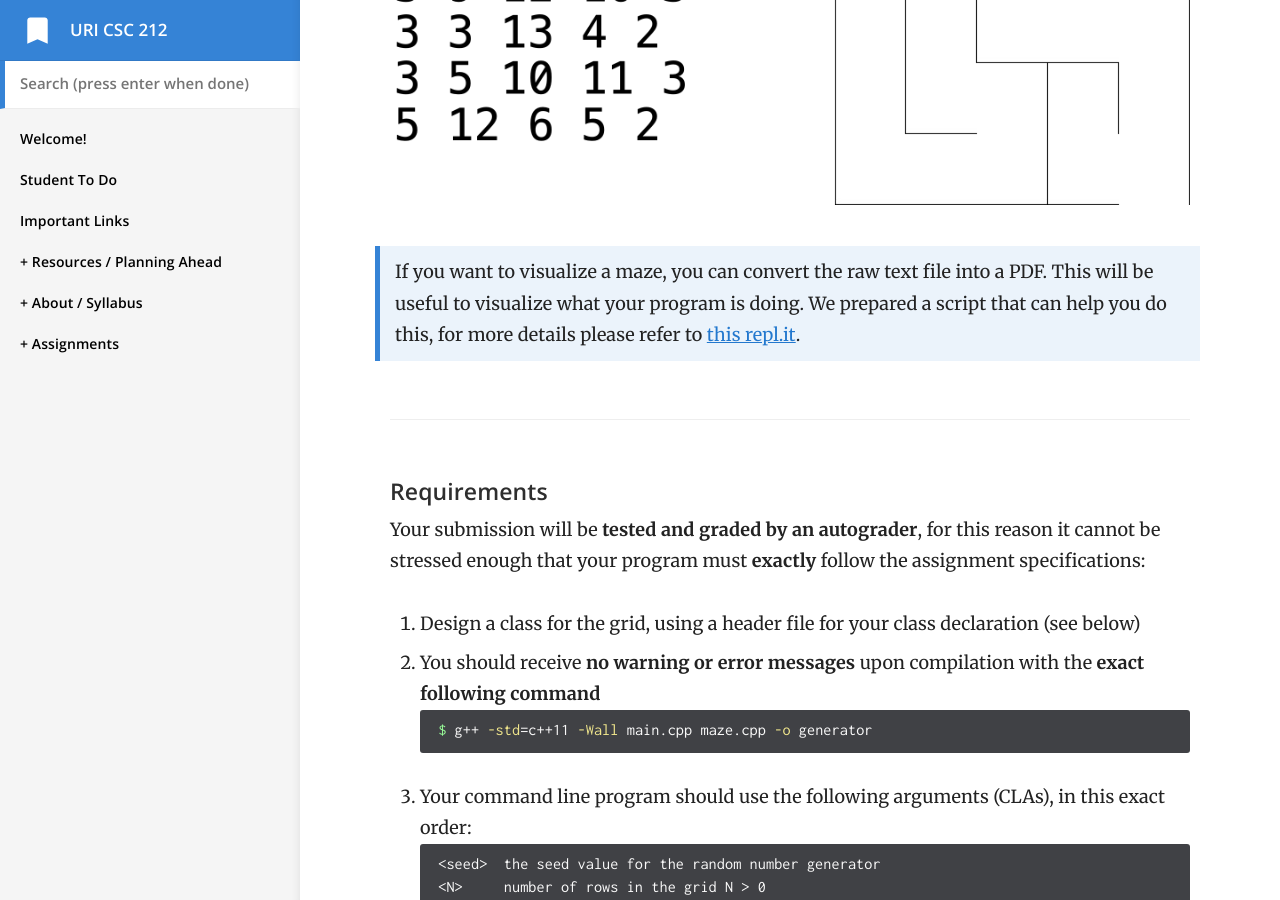
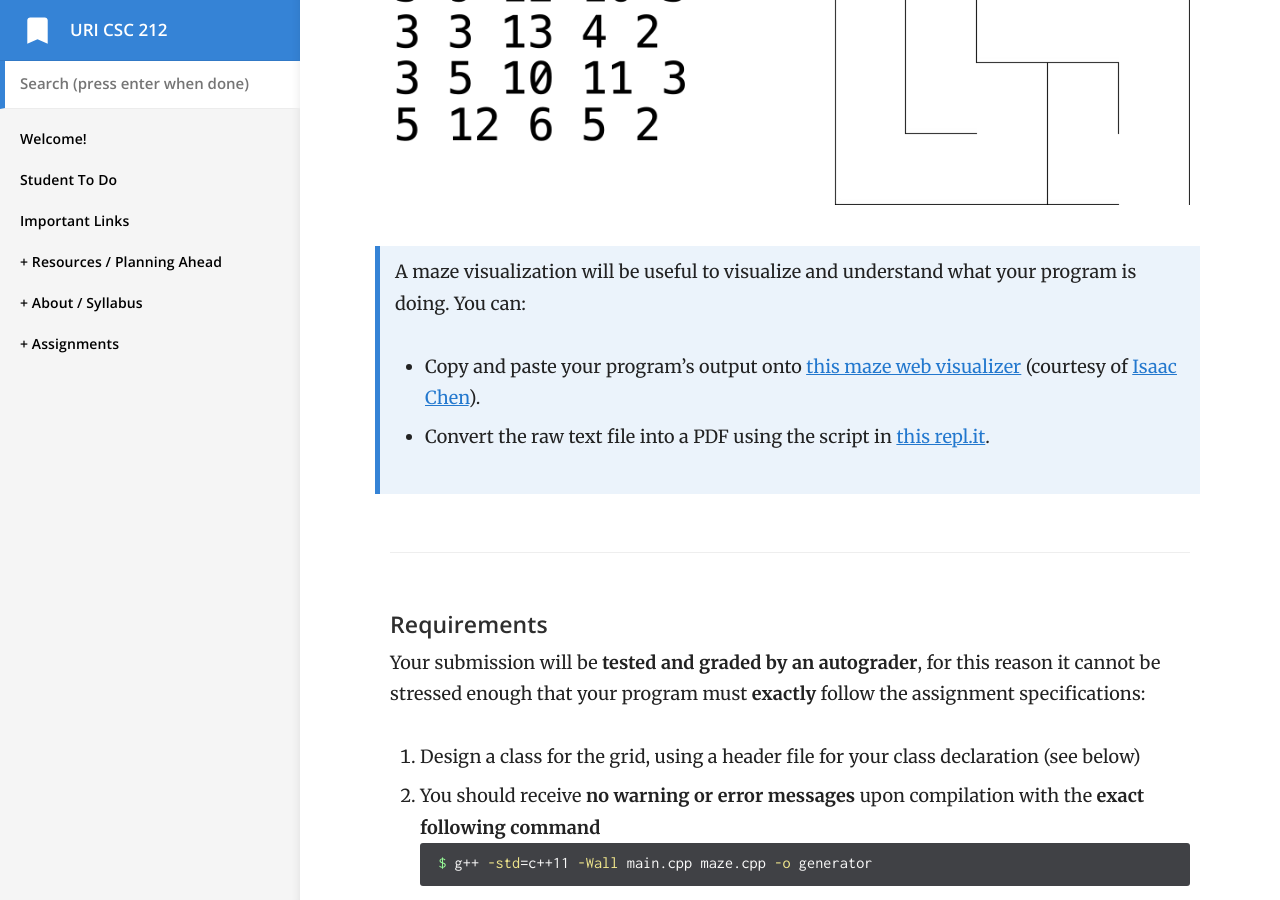
Before and after one commit to vcc-csc212/sp21-archive, a Jekyll site: the page built from _docs/dds/dd2/dd2.md, in a window 1280 px wide and 900 px high, scrolled down 6878 px. Built offline with Jekyll 4.4.1, drawn with Linux system fonts in a browser that asks for light colours.

Commit message:
added Isaac's visualizer to dd2

```diff
--- a/_docs/dds/dd2/dd2.md
+++ b/_docs/dds/dd2/dd2.md
@@ -126,7 +126,9 @@ When saving the grid, the output file must be a `text file` in which cell values
 
 ![Two-dimensional maze](/dds/dd2/example.png)
 
-> If you want to visualize a maze, you can convert the raw text file into a PDF.  This will be useful to visualize what your program is doing.  We prepared a script that can help you do this, for more details please refer to [this repl.it](https://repl.it/@VictoriaChvez/maze-converter).
+> A maze visualization will be useful to visualize and understand what your program is doing. You can:
+- Copy and paste your program's output onto [this maze web visualizer](https://maze-viewer.isaacchen9.repl.co) (courtesy of [Isaac Chen](https://repl.it/@IsaacChen9/Maze-viewer)).
+- Convert the raw text file into a PDF using the script in [this repl.it](https://repl.it/@VictoriaChvez/maze-converter).
 
 ---
 
```
